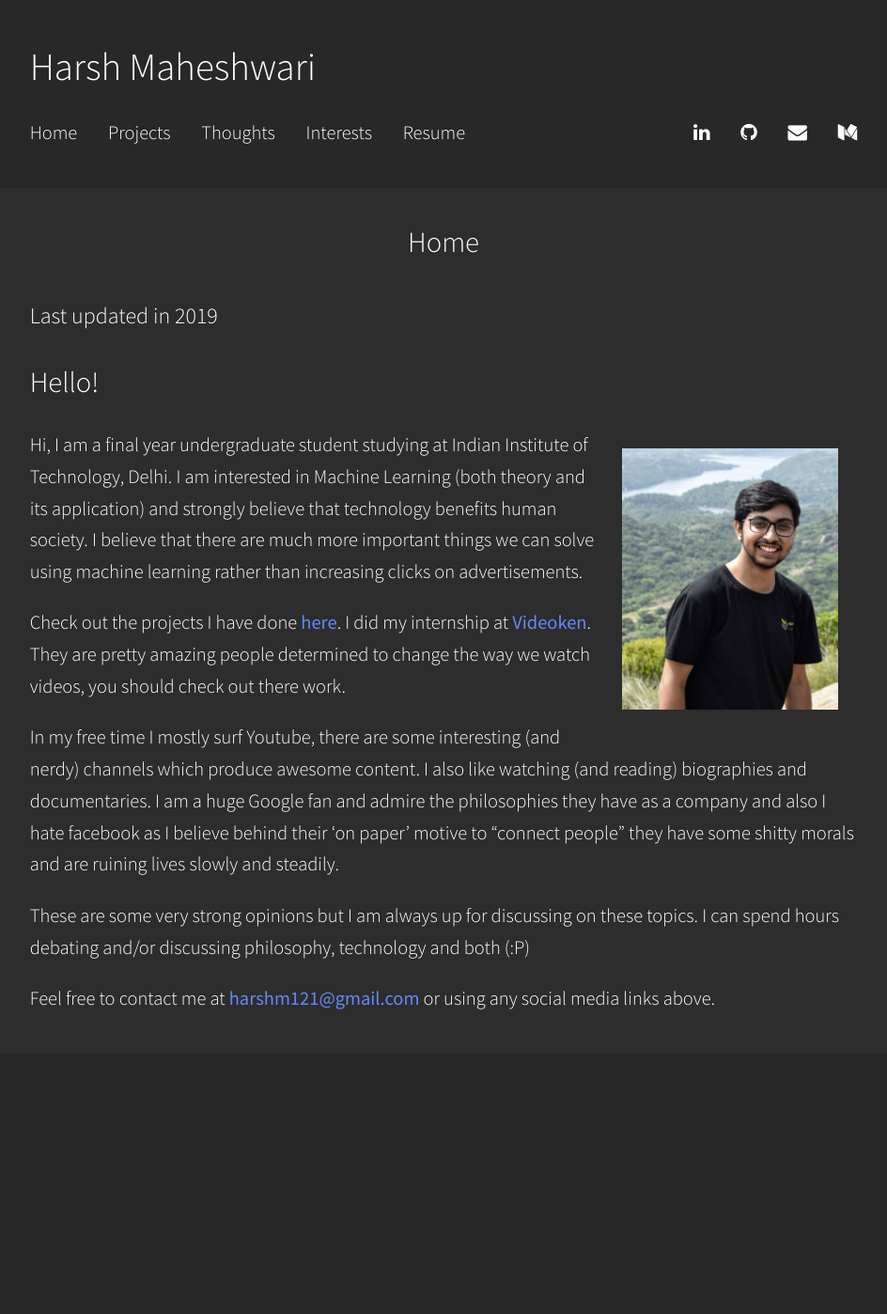
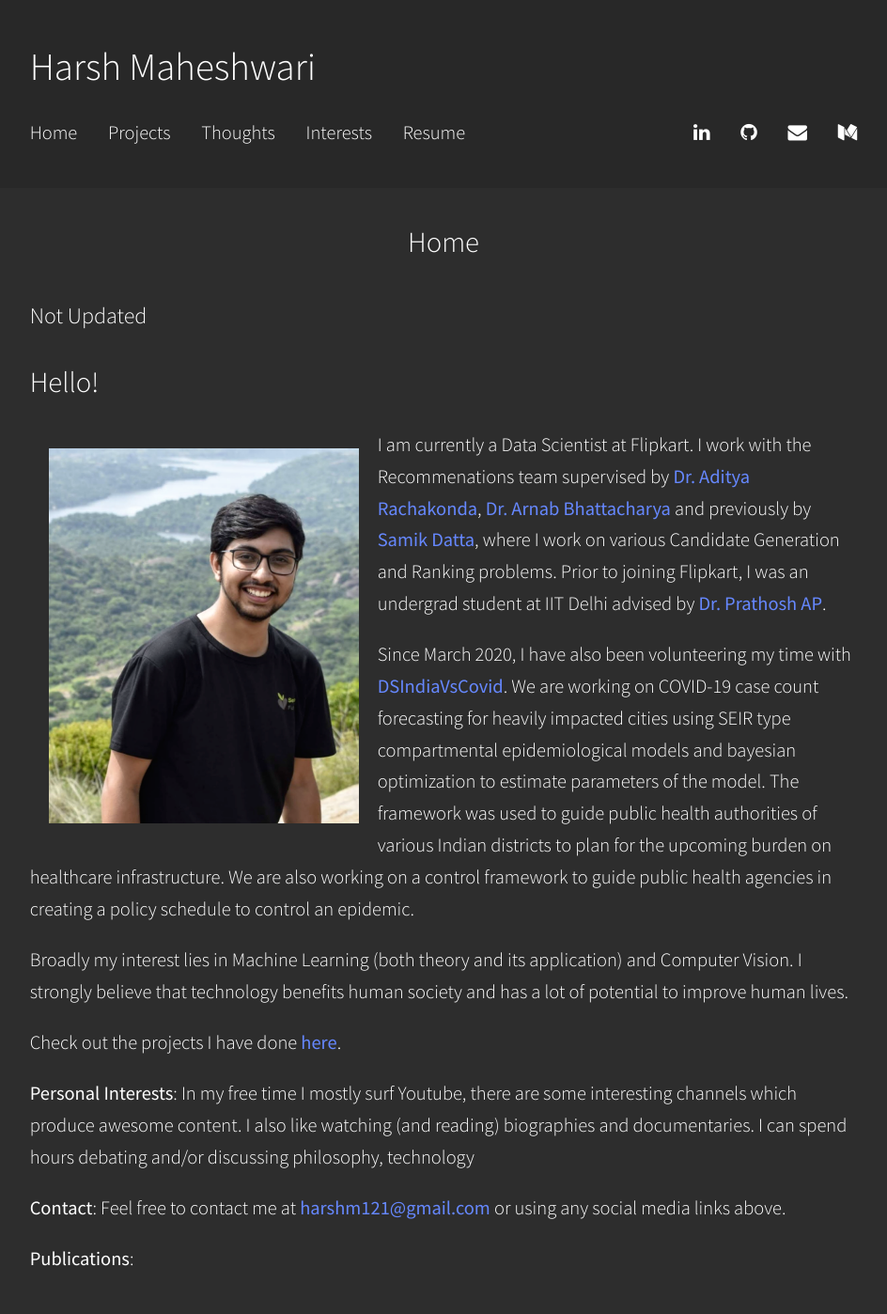
Before and after one commit to harshm121/portfolio-old, a Jekyll site: the page built from index.md, in a window 1280 px wide. Shown: the whole page at 94% size, without its empty margins (168-1112 px from the left). Built offline with Jekyll 4.4.1, drawn with Linux system fonts in a browser that asks for light colours; before the commit the page ends 1121 px from its top, so only the background shows below that.

Commit message:
Home Page

```diff
--- a/index.md
+++ b/index.md
@@ -1,20 +1,40 @@
 ---
 title: "Home"
 ---
-### Last updated in 2019
+### Not Updated
 
 ## Hello!
 
-<img style="float:right;padding:20px;"
-src="/images/personal-photo.png" alt="profile picture" width="230" height="300">
+<img style="float:left;padding:20px;"
+src="./images/personal-photo.png" alt="profile picture" width="330">
+I am currently a Data Scientist at Flipkart. I work with the Recommenations team supervised by [Dr. Aditya Rachakonda](https://in.linkedin.com/in/adityarachakonda), [Dr. Arnab Bhattacharya](https://www.linkedin.com/in/arnab-bhattacharya-26383573) and previously by [Samik Datta](https://www.linkedin.com/in/samik-datta-7b2a927a/), where I work on various Candidate Generation and Ranking problems. Prior to joining Flipkart, I was an undergrad student at IIT Delhi advised by [Dr. Prathosh AP](https://sites.google.com/view/prathosh).
 
-Hi, I am a final year undergraduate student studying at Indian Institute of Technology, Delhi.
-I am interested in Machine Learning (both theory and its application) and strongly believe that technology benefits human society. I believe that there are much more important things we can solve using machine learning rather than increasing clicks on advertisements.
 
-Check out the projects I have done [here](http://harshm121.github.io/Projects). I did my internship at [Videoken](https://videoken.com). They are pretty amazing people determined to change the way we watch videos, you should check out there work.
+Since March 2020, I have also been volunteering my time with [DSIndiaVsCovid](http://dsindiavscovid.org/). We are working on COVID-19 case count forecasting for heavily impacted cities using SEIR type compartmental epidemiological models and bayesian optimization to estimate parameters of the model. The framework was used to guide public health authorities of various Indian districts to plan for the upcoming burden on healthcare infrastructure. We are also working on a control framework to guide public health agencies in creating a policy schedule to control an epidemic.
 
-In my free time I mostly surf Youtube, there are some interesting (and nerdy) channels which produce awesome content. I also like watching (and reading) biographies and documentaries. I am a huge Google fan and admire the philosophies they have as a company and also I hate facebook as I believe behind their 'on paper' motive to "connect people" they have some shitty morals and are ruining lives slowly and steadily.
 
-These are some very strong opinions but I am always up for discussing on these topics. I can spend hours debating and/or discussing philosophy, technology and both (:P)
+Broadly my interest lies in Machine Learning (both theory and its application) and Computer Vision. I strongly believe that technology benefits human society and has a lot of potential to improve human lives.
 
-Feel free to contact me at [harshm121@gmail.com](mailto:harshm121@gmail.com) or using any social media links above.
+Check out the projects I have done [here](http://harshm121.github.io/Projects).
+
+
+
+
+
+
+
+
+
+
+
+
+
+**Personal Interests**: In my free time I mostly surf Youtube, there are some interesting channels which produce awesome content. I also like watching (and reading) biographies and documentaries. I can spend hours debating and/or discussing philosophy, technology
+
+
+
+**Contact**: Feel free to contact me at [harshm121@gmail.com](mailto:harshm121@gmail.com) or using any social media links above.
+
+
+
+**Publications**: <To be update>
```
